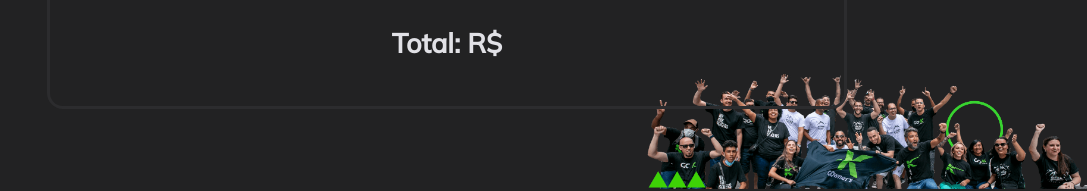
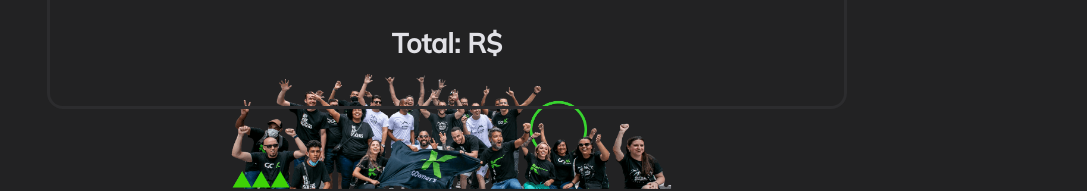
Before and after one commit to JulianaBitencourt/gokfinancas, a React (Create React App) app: page / in a window 1280 px wide. Shown: the part 606-797 px from the top of the page, without its empty margins (193-1280 px from the left). Built offline with nearby package versions, Linux system fonts and the light colour scheme.

Commit message:
melhorias

```diff
--- a/src/components/footer/styled.js
+++ b/src/components/footer/styled.js
@@ -2,7 +2,7 @@ import styled from "styled-components";
 
 export const Container = styled.div`
   width: 100%;
-  text-align: end;
+  text-align: center;
   position: fixed;
   bottom: 0;
   left: 0;
```
